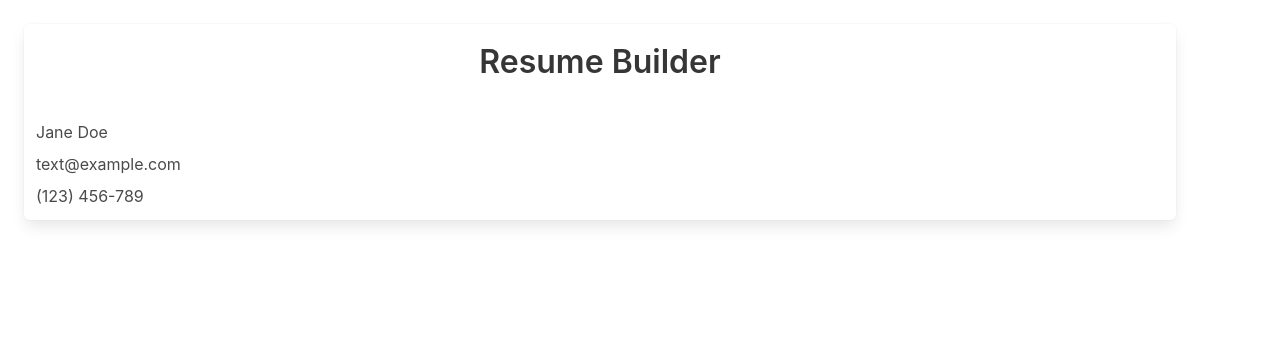
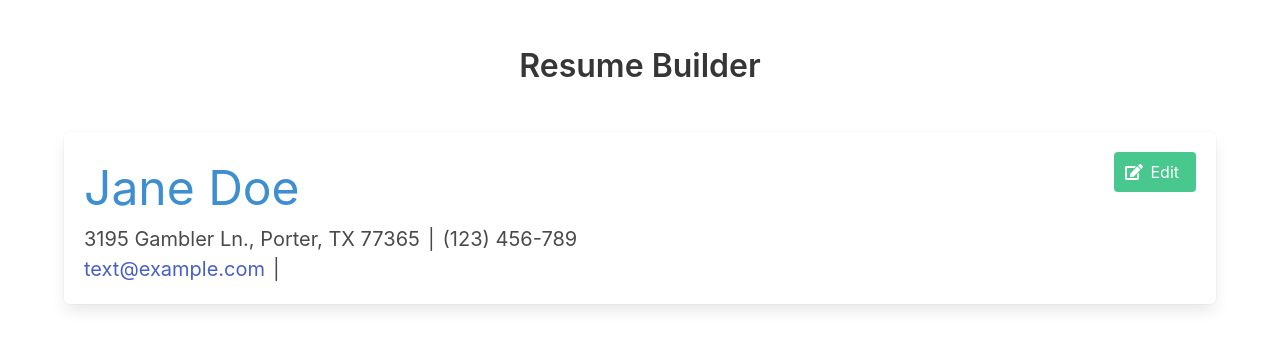
Before and after one commit to ahanasi/cv-project, a React (Create React App) app: page / in a window 1280 px wide. Shown: the top 348 px of the page. Built offline with nearby package versions, Linux system fonts and the light colour scheme.

Commit message:
Create Bio & BioView components

```diff
--- a/package.json
+++ b/package.json
@@ -3,6 +3,9 @@
   "version": "0.1.0",
   "private": true,
   "dependencies": {
+    "@fortawesome/fontawesome-svg-core": "^1.2.36",
+    "@fortawesome/free-solid-svg-icons": "^5.15.4",
+    "@fortawesome/react-fontawesome": "^0.1.16",
     "@testing-library/jest-dom": "^5.11.4",
     "@testing-library/react": "^11.1.0",
     "@testing-library/user-event": "^12.1.10",
@@ -10,6 +13,7 @@
     "react": "^17.0.2",
     "react-dom": "^17.0.2",
     "react-scripts": "4.0.3",
+    "react-switch": "^6.0.0",
     "web-vitals": "^1.0.1"
   },
   "scripts": {
--- a/src/App.js
+++ b/src/App.js
@@ -1,12 +1,18 @@
 import "./App.css";
 import "bulma/css/bulma.min.css";
-
 import Cv from "./components/Cv";
 
 function App() {
   return (
     <div className="App">
-      <Cv />
+      <header className="m-6">
+        <h1 className="title">Resume Builder</h1>
+      </header>
+      <section className="main">
+        <div className="container box">
+          <Cv />
+        </div>
+      </section>
     </div>
   );
 }
--- a/src/components/Bio.js
+++ b/src/components/Bio.js
@@ -1,4 +1,7 @@
 import React, { Component } from "react";
+import { faEdit, faCheck } from "@fortawesome/free-solid-svg-icons";
+import { FontAwesomeIcon } from "@fortawesome/react-fontawesome";
+import BioView from "./BioView";
 
 class Bio extends Component {
   constructor(props) {
@@ -6,54 +9,119 @@ class Bio extends Component {
 
     this.state = {
       name: "Jane Doe",
+      address: "3195 Gambler Ln., Porter, TX 77365",
       email: "text@example.com",
       phone: "(123) 456-789",
       isEditable: false,
     };
+
+    this.toggleEdit = this.toggleEdit.bind(this);
+    this.handleInputChange = this.handleInputChange.bind(this);
+  }
+
+  handleInputChange(event) {
+    const target = event.target;
+    const value = target.value;
+    const name = target.name;
+    console.log(value, name);
+    this.setState({
+      [name]: value,
+    });
+  }
+
+  toggleEdit() {
+    this.setState({
+      isEditable: !this.state.isEditable,
+    });
   }
 
   render() {
-    const { name, email, phone, isEditable } = this.state;
-    let emailField, nameField, phoneField;
+    const { name, address, email, phone, isEditable } = this.state;
+    let addressField, emailField, nameField, phoneField, resumeView;
 
     if (isEditable) {
       nameField = (
-        <div className="column is-half">
-          <label htmlFor="bioName" className="label is-sr-only">
+        <div className="field is-horizontal column is-half">
+          <label htmlFor="bioName" className="field-label label is-normal">
             Name
           </label>
-          <input id="bioName" className="input" type="text" placeholder="Jane Doe" />
+          <input id="bioName" name="name" className="input field-body" type="text" placeholder="Jane Doe" value={this.state.name} onChange={this.handleInputChange} />
+        </div>
+      );
+      addressField = (
+        <div className="field is-horizontal column is-half">
+          <label htmlFor="bioAddress" className="label field-label">
+            Email
+          </label>
+          <input
+            id="bioAddress"
+            name="address"
+            className="input field-body"
+            type="text"
+            placeholder="4960 Alpaca Way, Santa Ana, CA 92701"
+            value={address}
+            onChange={this.handleInputChange}
+          />
         </div>
       );
       emailField = (
-        <div className="column is-half">
-          <label htmlFor="bioEmail" className="label is-sr-only">
+        <div className="field is-horizontal column is-half">
+          <label htmlFor="bioEmail" className="label field-label">
             Email
           </label>
-          <input id="bioEmail" className="input" type="email" placeholder="alex@example.com" />
+          <input id="bioEmail" name="email" className="input field-body" type="email" placeholder="alex@example.com" value={email} onChange={this.handleInputChange} />
         </div>
       );
       phoneField = (
-        <div className="column is-half">
-          <label htmlFor="bioPhone" className="label is-sr-only">
+        <div className="field is-horizontal column is-half">
+          <label htmlFor="bioPhone" className="label field-label">
             Enter your phone number:
           </label>
-          <input id="bioPhone" type="tel" className="input" pattern="([0-9]{3})[0-9]{3}-[0-9]{4}" placeholder="(123) 000-000" required />
+          <input
+            id="bioPhone"
+            name="phone"
+            type="tel"
+            className="input field-body"
+            pattern="([0-9]{3})[0-9]{3}-[0-9]{4}"
+            placeholder="(123) 000-000"
+            value={phone}
+            onChange={this.handleInputChange}
+            required
+          />
         </div>
       );
+      resumeView = (
+        <BioView isEditable={isEditable} name={name} address={address} email={email} phone={phone} handleInputChange={this.handleInputChange} toggleEdit={this.toggleEdit} />
+      );
     } else {
-      nameField = <div className="m-1 has-text-left">{name}</div>;
-      emailField = <div className="m-1 has-text-left">{email}</div>;
-      phoneField = <div className="m-1 has-text-left">{phone}</div>;
+      nameField = <div className="has-text-info is-size-1">{name}</div>;
+      addressField = <div className="mr-2">{address}</div>;
+      emailField = (
+        <div className="mr-2">
+          <a href={"mailto:" + email}>{email}</a>
+        </div>
+      );
+      phoneField = <div className="ml-2">{phone}</div>;
+      resumeView = (
+        <div className="bioView">
+          <div className="is-flex is-justify-content-space-between">
+            {nameField}
+            <button className="button is-success" onClick={this.toggleEdit}>
+              <span className="icon is-small">
+                <FontAwesomeIcon icon={faEdit} />
+              </span>
+              <span>Edit</span>
+            </button>
+          </div>
+          <div className="is-flex is-justify-content-start is-size-5">
+            {addressField} | {phoneField}
+          </div>
+          <div className="is-flex is-justify-content-start is-size-5">{emailField} |</div>
+        </div>
+      );
     }
 
-    return (
-      <section className="columns is-flex-direction-column">
-        {nameField}
-        {emailField}
-        {phoneField}
-      </section>
-    );
+    return resumeView;
   }
 }
 
--- /dev/null
+++ b/src/components/BioView.js
@@ -0,0 +1,66 @@
+import React, { Component } from "react";
+import { faEdit, faCheck } from "@fortawesome/free-solid-svg-icons";
+import { FontAwesomeIcon } from "@fortawesome/react-fontawesome";
+
+function BioView(props) {
+  const { isEditable, name, address, email, phone, handleInputChange, toggleEdit } = props;
+
+  if (isEditable) {
+    return (
+      <div className="bioView">
+        <div className="field is-horizontal column is-half">
+          <label htmlFor="bioName" className="field-label label is-normal">
+            Name
+          </label>
+          <input id="bioName" name="name" className="input field-body" type="text" placeholder="Jane Doe" value={name} onChange={handleInputChange.bind(this)} />
+        </div>
+        <div className="field is-horizontal column is-half">
+          <label htmlFor="bioAddress" className="label field-label">
+            Email
+          </label>
+          <input
+            id="bioAddress"
+            name="address"
+            className="input field-body"
+            type="text"
+            placeholder="4960 Alpaca Way, Santa Ana, CA 92701"
+            value={address}
+            onChange={handleInputChange.bind(this)}
+          />
+        </div>
+        <div className="field is-horizontal column is-half">
+          <label htmlFor="bioEmail" className="label field-label">
+            Email
+          </label>
+          <input id="bioEmail" name="email" className="input field-body" type="email" placeholder="alex@example.com" value={email} onChange={handleInputChange.bind(this)} />
+        </div>
+        <div className="field is-horizontal column is-half">
+          <label htmlFor="bioPhone" className="label field-label">
+            Enter your phone number:
+          </label>
+          <input
+            id="bioPhone"
+            name="phone"
+            type="tel"
+            className="input field-body"
+            pattern="([0-9]{3})[0-9]{3}-[0-9]{4}"
+            placeholder="(123) 000-000"
+            value={phone}
+            onChange={handleInputChange.bind(this)}
+            required
+          />
+        </div>
+        <button className="button is-success" onClick={toggleEdit.bind(this)}>
+          <span className="icon is-small">
+            <FontAwesomeIcon icon={faCheck} />
+          </span>
+          <span>Submit</span>
+        </button>
+      </div>
+    );
+  } else {
+    return null;
+  }
+}
+
+export default BioView;
--- a/src/components/Cv.js
+++ b/src/components/Cv.js
@@ -8,12 +8,9 @@ class Cv extends Component {
 
   render() {
     return (
-      <div className="container box m-5">
-        <header className="mb-6">
-          <h1 className="title">Resume Builder</h1>
-        </header>
+      <section className="has-text-left is-flex is-flex-direction-column">
         <Bio />
-      </div>
+      </section>
     );
   }
 }
```
Also changed, not shown: 2 other files (tests, documents, lock files or other folders).
